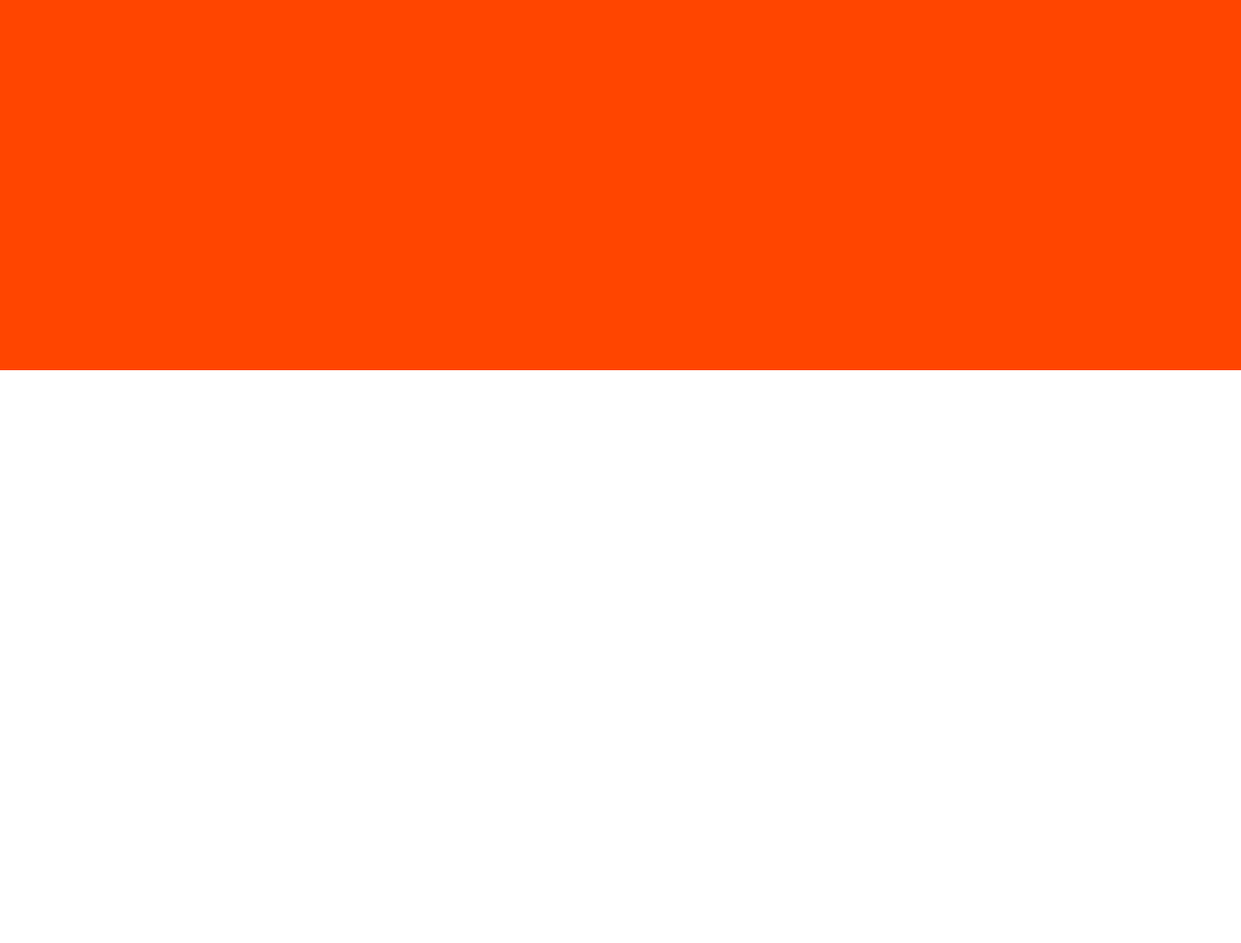
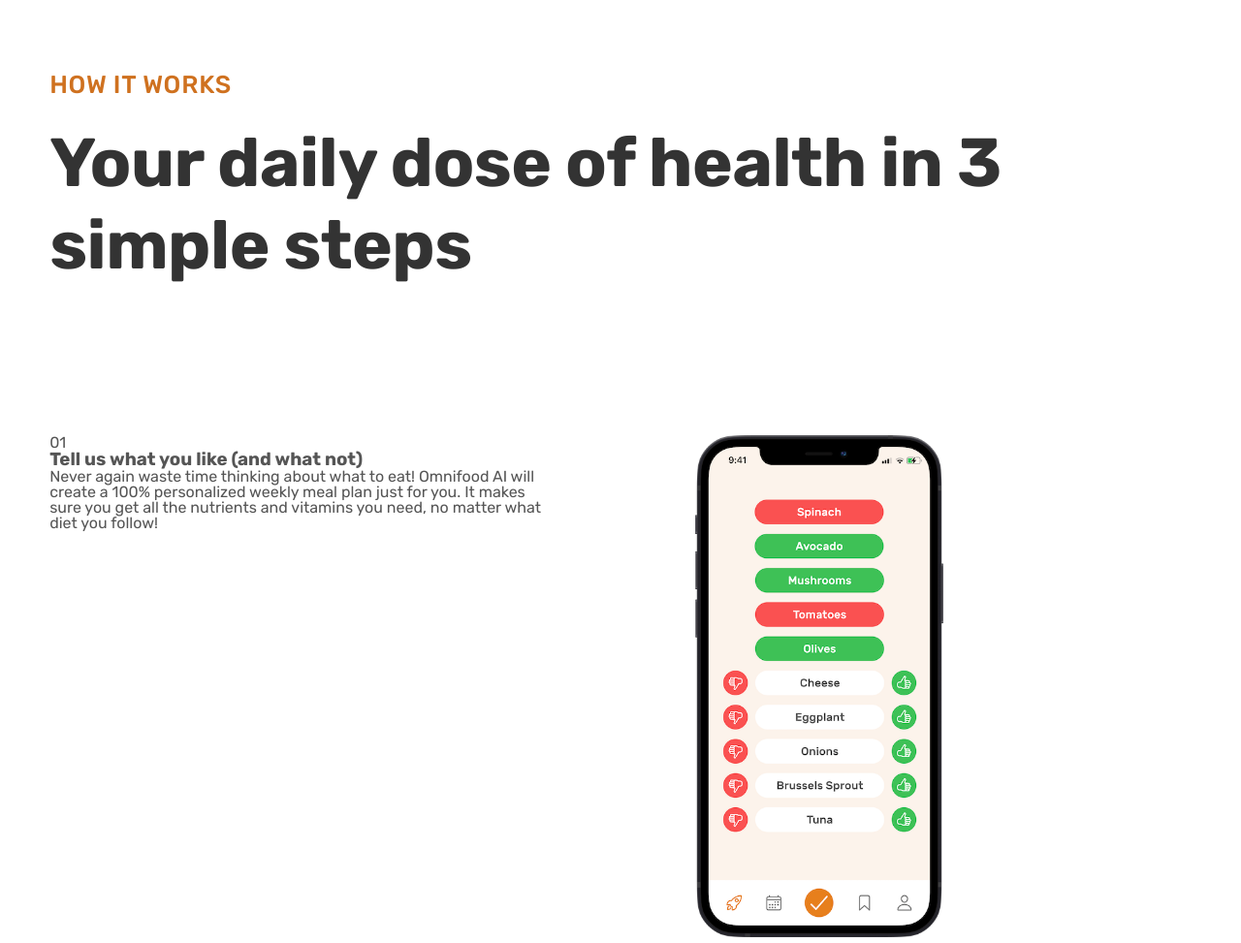
Before and after one commit to Grudgesong/Omnifood-Project, a plain HTML site: page index.html in a window 1280 px wide. Shown: the part 1780-2753 px from the top of the page at 97% size. Before the commit the page ends 2162 px from the top, so only its background shows below. Drawn offline with Linux system fonts and the light colour scheme.

Commit message:
Building the How it works section part 1

```diff
--- a/content/style/styles.css
+++ b/content/style/styles.css
@@ -11,7 +11,12 @@
       -Line Height
       Default: 1
       Small: 1.05
+      Medium: 1.2
       Paragraph default: 1.6
+
+      -Leter spacing
+      -0.5px
+      -0.75px
 
       -FONT SIZE SYSTEM (px)
       10 / 12 / 14 / 16 / 18 / 20 / 24 / 30 / 36 / 44 / 52 / 62 / 74 / 86 / 98
@@ -72,13 +77,33 @@ body {
   grid-template-columns: repeat(4, 1fr);
 }
 
+.heading-primary,
+.heading-secondary {
+  font-weight: 700;
+  color: #333;
+  letter-spacing: -0.5px;
+}
+
 .heading-primary {
   font-size: 5.2rem;
-  font-weight: 700;
   line-height: 1.05;
-  color: #333;
-  letter-spacing: -0.5px;
   margin-bottom: 3.2rem;
+}
+
+.heading-secondary {
+  font-size: 4.4rem;
+  line-height: 1.2;
+  margin-bottom: 9.6rem;
+}
+
+.subheading {
+  display: block;
+  font-size: 1.6rem;
+  font-weight: 500;
+  color: #cf711f;
+  text-transform: uppercase;
+  margin-bottom: 1.6rem;
+  letter-spacing: 0.75px;
 }
 
 .btn:link,
@@ -247,5 +272,8 @@ body {
 
 .section-how {
   padding: 9.6rem 0;
-  background-color: orangered;
 }
+
+.step-img {
+  width: 50%;
+}
--- a/index.html
+++ b/index.html
@@ -89,11 +89,69 @@
         </div>
       </section>
       <section class="section-how">
+        <div class="container">
+          <span class="subheading">How it works</span>
+          <h2 class="heading-secondary">
+            Your daily dose of health in 3 simple steps
+          </h2>
+        </div>
         <div class="container grid grid--2-cols">
-          <div></div>
-          <div></div>
-          <div></div>
-          <div></div>
+          <!-- Step 01 -->
+          <div class="step-text-box">
+            <p class="step-number">01</p>
+            <h3 class="heading-tertiary">
+              Tell us what you like (and what not)
+            </h3>
+            <p class="step-description">
+              Never again waste time thinking about what to eat! Omnifood AI
+              will create a 100% personalized weekly meal plan just for you. It
+              makes sure you get all the nutrients and vitamins you need, no
+              matter what diet you follow!
+            </p>
+          </div>
+          <div class="step-img-box">
+            <img
+              src="./content/img/app/app-screen-1.png"
+              class="step-img"
+              alt="iPhone app preference selection screen"
+            />
+          </div>
+
+          <!-- Step 02 -->
+          <div class="step-img-box">
+            <img
+              src="./content/img/app/app-screen-2.png"
+              class="step-img"
+              alt="iPhone app meal approving plan screen"
+            />
+          </div>
+          <div class="step-text-box">
+            <p class="step-number">02</p>
+            <h3 class="heading-tertiary">Approve your weekly meal plan</h3>
+            <p class="step-description">
+              Once per week, approve the meal plan generated for you by Omnifood
+              AI. You can change ingredients, swap entire meals, or even add
+              your own recipes.
+            </p>
+          </div>
+
+          <!-- Step 03 -->
+          <div class="step-text-box">
+            <p class="step-number">03</p>
+            <h3 class="heading-tertiary">Receive meals at convenient time</h3>
+            <p class="step-description">
+              Best chefs in town will cook your selected meal every day, and we
+              will deliver it to your door whenever works best for you. You can
+              change delivery schedule and address daily!
+            </p>
+          </div>
+          <div class="step-img-box">
+            <img
+              src="./content/img/app/app-screen-3.png"
+              class="step-img"
+              alt="iPhone app delivery screen"
+            />
+          </div>
         </div>
       </section>
     </main>
```
